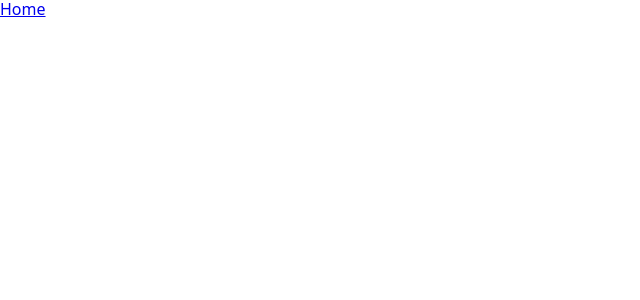
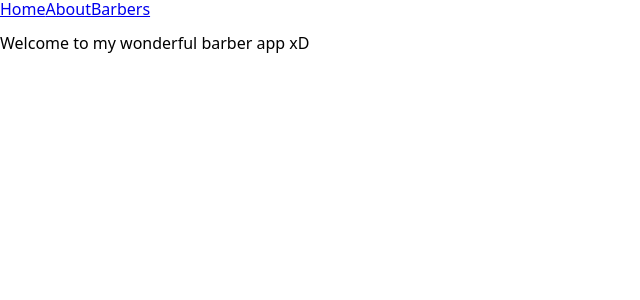
Before and after one commit to Anteycu/barber-shop, a React (Vite) app: page / in a window 1280 px wide. Shown: the top 300 px of the page, without its empty margins (0-640 px from the left). Built offline with nearby package versions, Linux system fonts and the light colour scheme.

Commit message:
added NavLinks for navigation and page NotFound

```diff
--- a/src/App.tsx
+++ b/src/App.tsx
@@ -1,15 +1,23 @@
-import { Routes, Route } from "react-router-dom";
+import { Routes, Route, NavLink } from "react-router-dom";
 import { Home } from "./pages/Home";
 import { About } from "./pages/About";
 import { Barbers } from "./pages/Barbers";
+import { NotFound } from "./pages/NotFound";
 
 function App() {
   return (
     <>
+      <nav>
+        <NavLink to="/">Home</NavLink>
+        <NavLink to="/about">About</NavLink>
+        <NavLink to="/barbers">Barbers</NavLink>
+      </nav>
+
       <Routes>
         <Route path="/" element={<Home />} />
         <Route path="/about" element={<About />} />
         <Route path="/barbers" element={<Barbers />} />
+        <Route path="*" element={<NotFound />} />
       </Routes>
     </>
   );
--- a/src/pages/Home.tsx
+++ b/src/pages/Home.tsx
@@ -3,7 +3,7 @@ export function Home() {
   //   <NavLink></NavLink>;
   return (
     <>
-      <a href="/">Home</a>
+      <p>Welcome to my wonderful barber app xD</p>
     </>
   );
 }
--- /dev/null
+++ b/src/pages/NotFound.tsx
@@ -0,0 +1,3 @@
+export function NotFound() {
+  return <b>Please, check your URL address! URL address not found =(</b>;
+}
```
